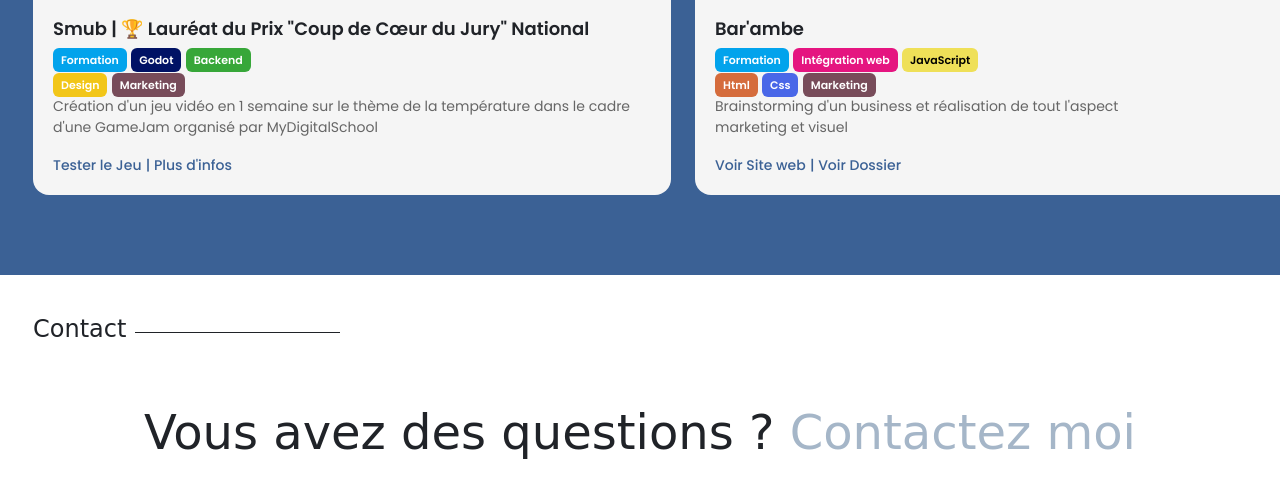
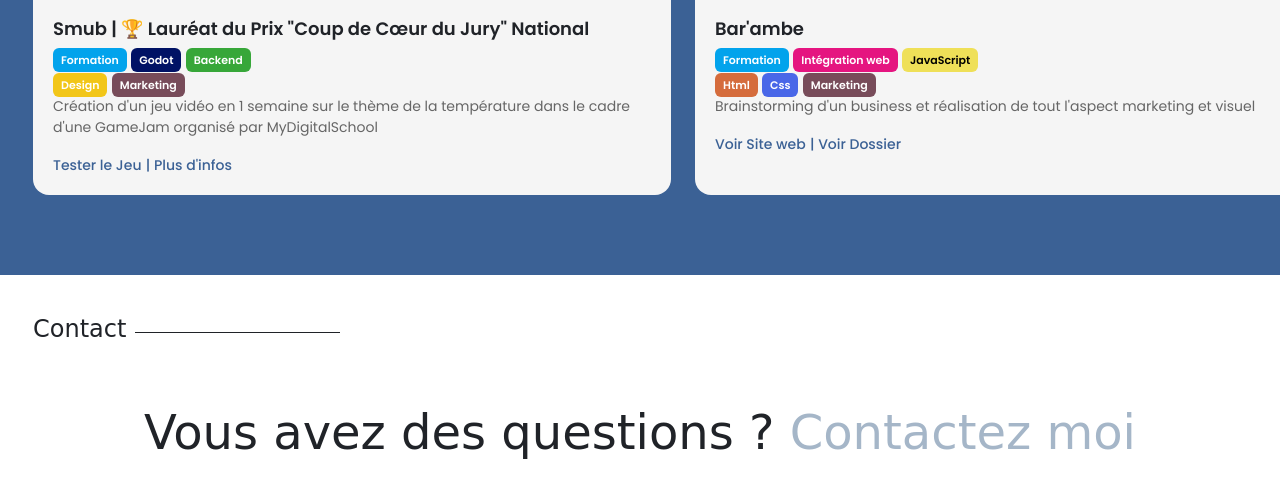
Before and after one commit to GuillaumeGOIZET/Portfolio, a plain HTML site: page index.html in a window 1280 px wide. Shown: the part 3456-3951 px from the top of the page. Drawn offline with Linux system fonts and the light colour scheme; a web font is replaced by a local one.

Commit message:
UPDATE Portfolio

```diff
--- a/index.html
+++ b/index.html
@@ -252,7 +252,7 @@
             <span class="filters css">Css</span>
             <span class="filters marketing">Marketing</span>
             <p>
-              Brainstorming d'un business et réalisation de tout l'aspect <br />
+              Brainstorming d'un business et réalisation de tout l'aspect
               marketing et visuel
             </p>
             <a
```
